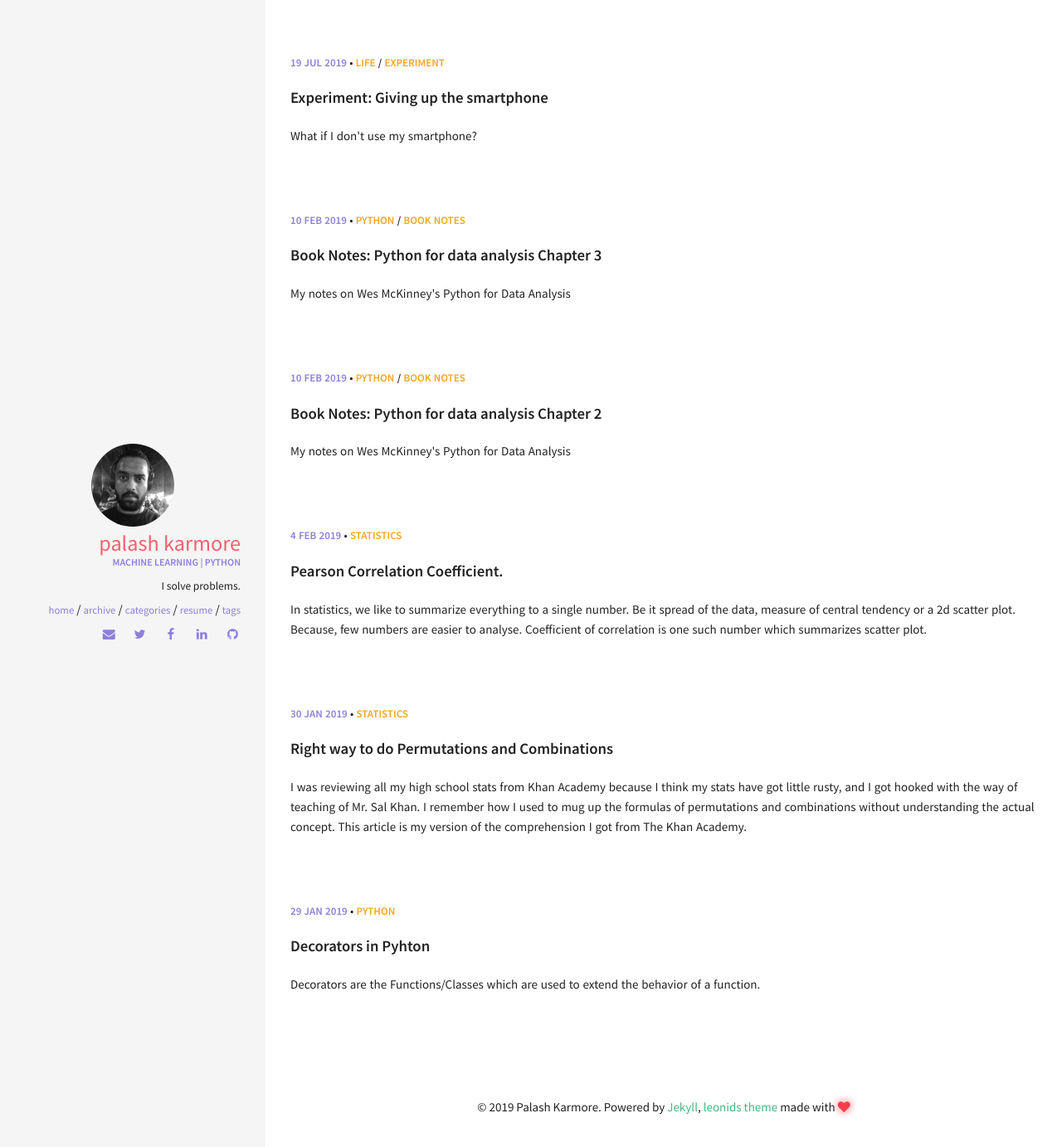
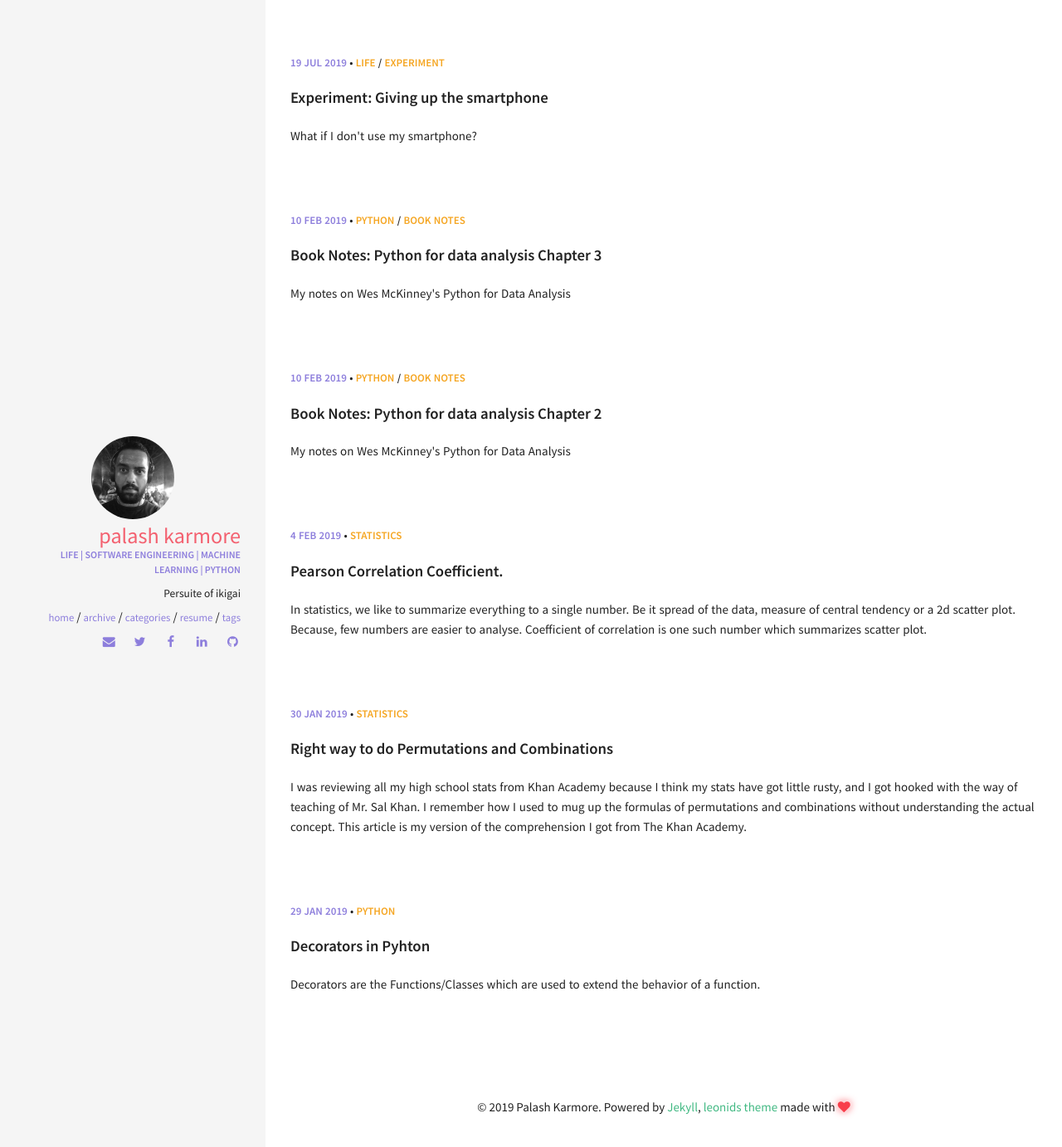
Before and after one commit to palash247/palash247.github.io, a Jekyll site: the page built from index.html, in a window 1280 px wide. Shown: the top 1383 px of the page at 83% size. Built offline with Jekyll 4.4.1, drawn with Linux system fonts in a browser that asks for light colours.

```diff
--- a/_config.yml
+++ b/_config.yml
@@ -40,11 +40,11 @@ kramdown:
 owner:
   name: Palash Karmore
   avatar: palash-dp.jpg
-  job: "Machine Learning | Python "
-  bio: "I solve problems."
+  job: " Life | Software Engineering | Machine Learning | Python "
+  bio: " Persuite of ikigai "
   email: palashkarmore@gmail.com
   disqus-shortname: palash247
-  twitter: palash247 #username
+  twitter: palashvk #username
   facebook: palash247
   google:
     plus: #username
```
Also changed, not shown: favicon.ico, favicon_bak.ico (added), favicon_bak.png (renamed from favicon.png).
